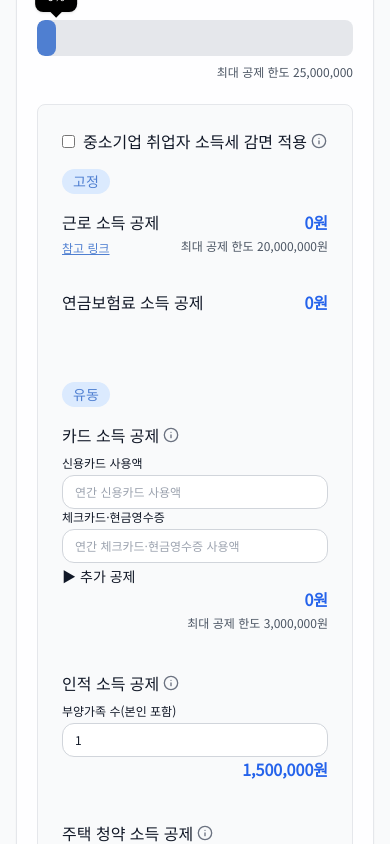
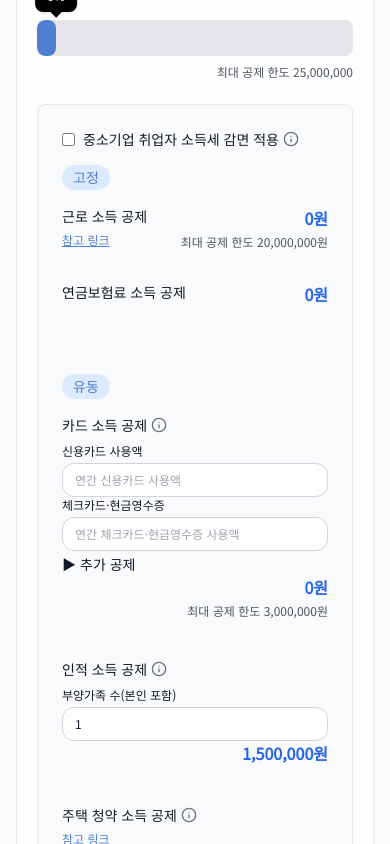
Before and after one commit to parkjooyoung0608/tax-preview, a Next.js app: page / in a window 390 px wide. Shown: the part 800-1644 px from the top of the page. Built offline with nearby package versions, Linux system fonts and the light colour scheme.

Commit message:
refactor: Title 태그 수정 & 반응형 적용

```diff
--- a/src/components/computedDeduction/Title.tsx
+++ b/src/components/computedDeduction/Title.tsx
@@ -10,7 +10,7 @@ export default function Title({
   return (
     <div className="flex justify-items-start">
       <div className="flex items-center justify-center gap-1">
-        <p>{title}</p>
+        <h3 className="md:text-base text-sm">{title}</h3>
         {tooltipContent && <InfoTooltip content={tooltipContent} />}
       </div>
     </div>
```
